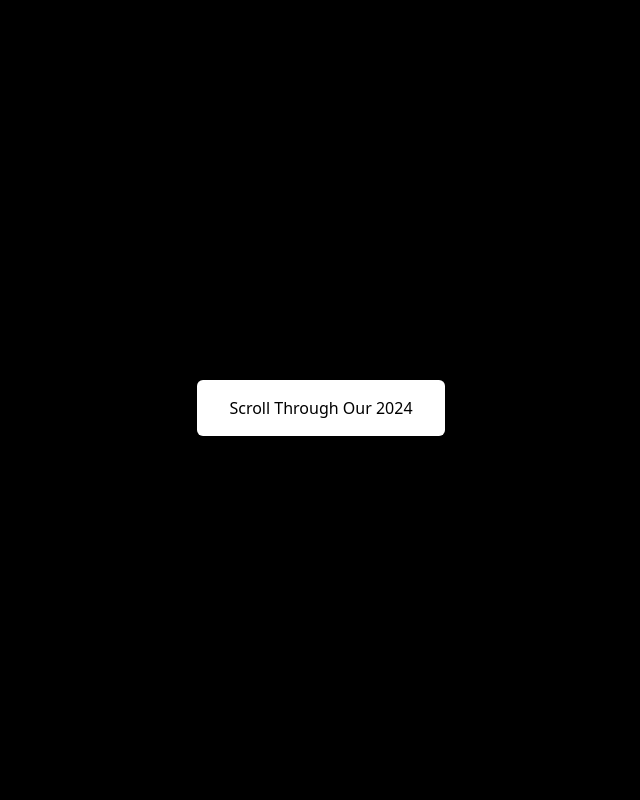
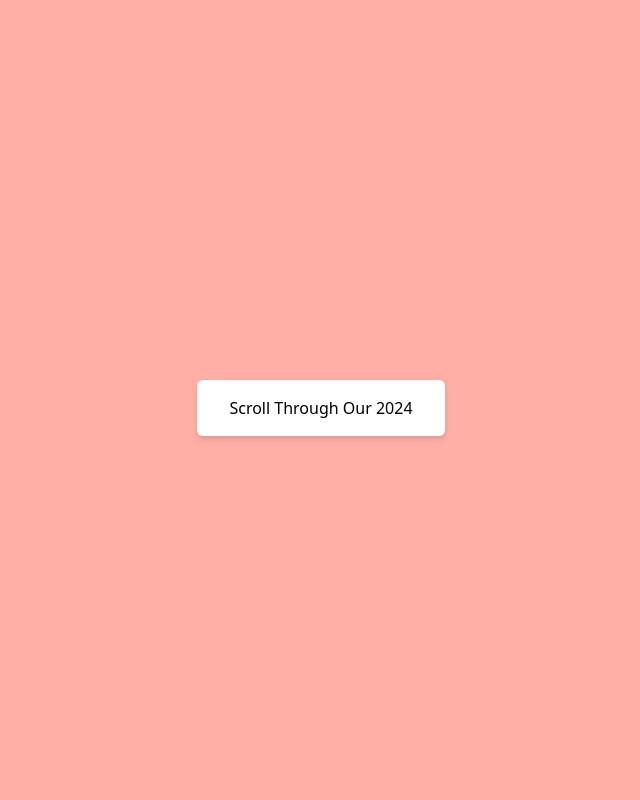
Before and after one commit to inix-x/1st-anniversary, a website: page index.html in a window 1280 px wide. Shown: the top 800 px of the page, without its empty margins (319-959 px from the left). Drawn offline with nearby package versions, Linux system fonts and the light colour scheme.

Commit message:
Styles: changed start screen

```diff
--- a/src/js/loading.js
+++ b/src/js/loading.js
@@ -8,13 +8,15 @@ window.addEventListener("load", function () {
   setTimeout(() => {
     if (spinner) {
       spinner.style.display = "none"; // Just hides the spinner
+      startScreen.className =
+        "bg-[#ffafa6] transition-colors duration-300 fixed inset-0 flex items-center justify-center z-50";
     }
 
     // Create the start button
     const startButton = document.createElement("button");
     startButton.innerText = "Scroll Through Our 2024";
     startButton.className =
-      "bg-white text-black px-8 py-4 rounded-md mt-4 fade-in";
+      "bg-white text-black px-8 py-4 rounded-md mt-4 fade-in drop-shadow-md";
 
     // On button click: play music (if possible), then fade out
     startButton.addEventListener("click", () => {
```
Also changed, not shown: src/css/output.css.
